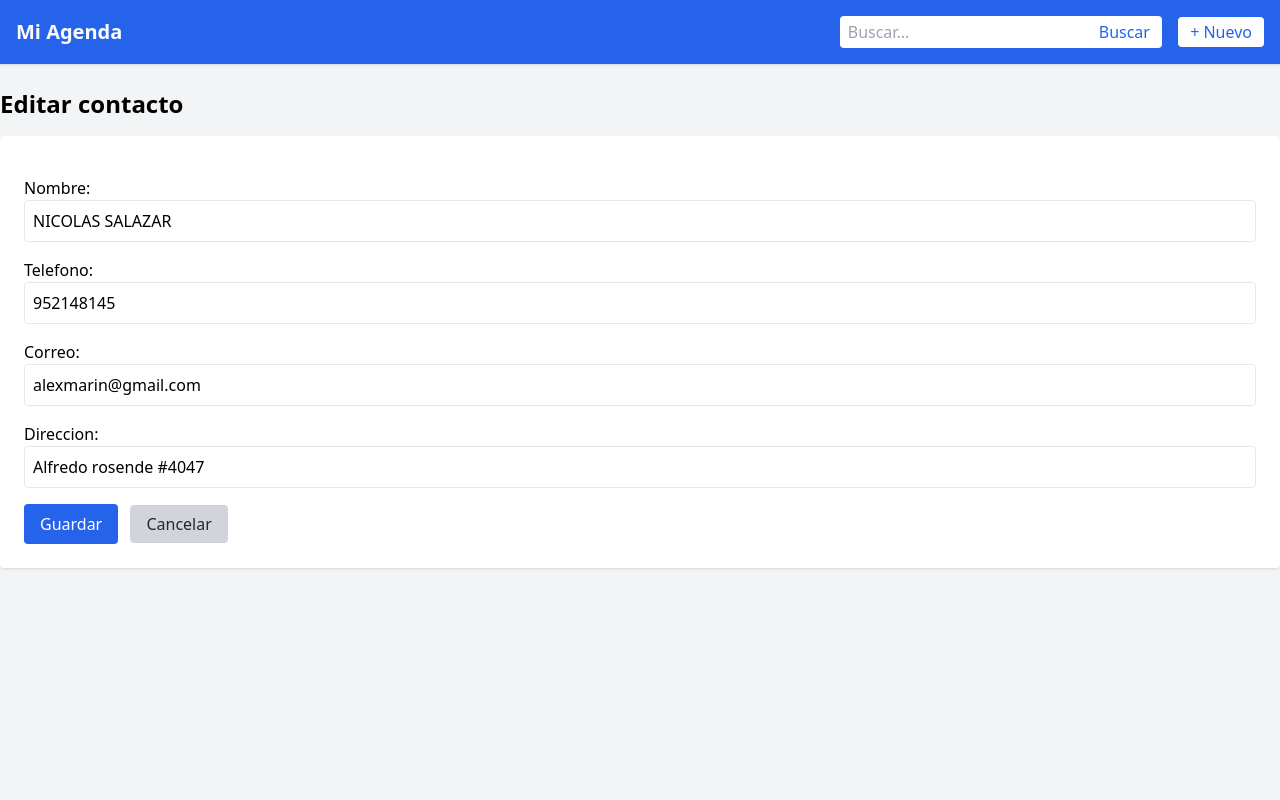
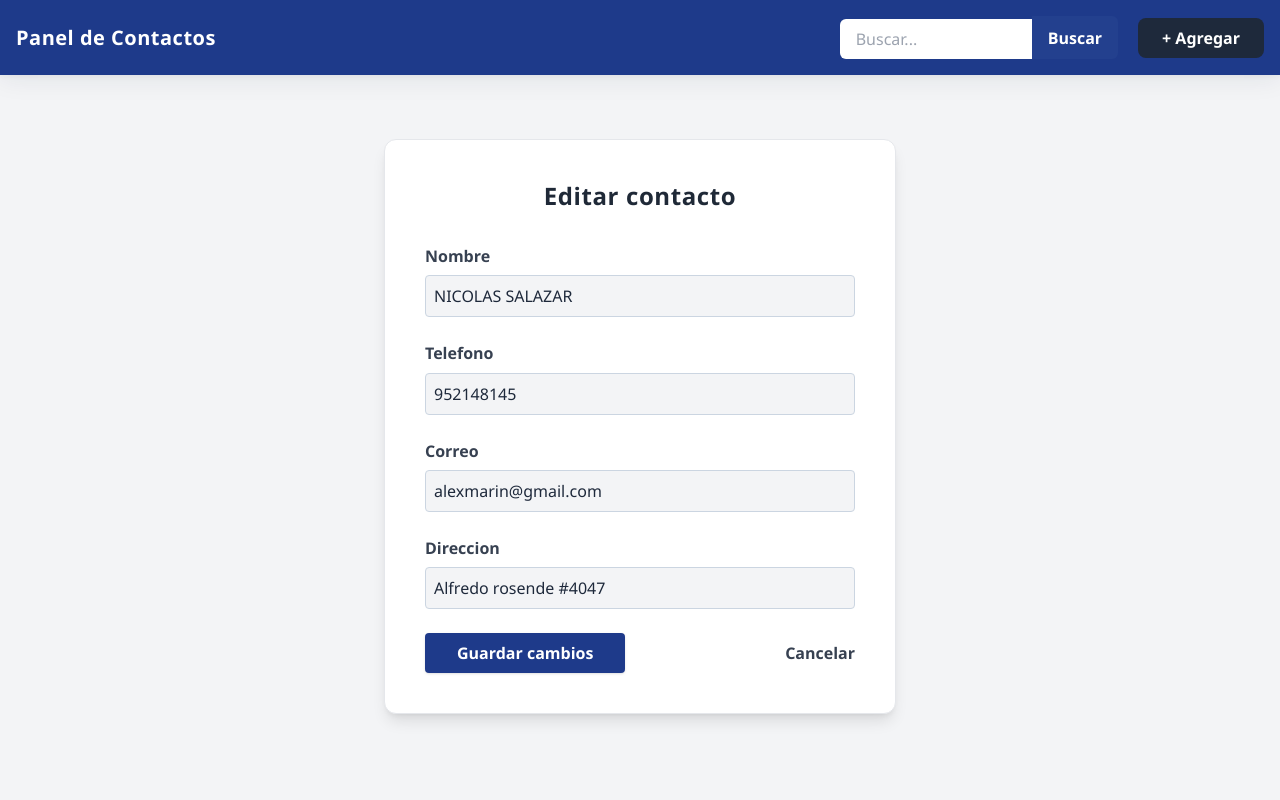
Before and after one commit to Benja0101/Evaluacion_01_Backend, a Django app: page /editar/6/ in a window 1280 px wide. Run offline with Django 5.2, Linux system fonts and the light colour scheme; data comes from the database, SQL or seed files in the repository; both versions use the stored data as it was after the commit; some libraries are stand-ins or nearby versions.

Commit message:
cambios de modernizacion

```diff
--- a/lista/templates/lista/base.html
+++ b/lista/templates/lista/base.html
@@ -4,24 +4,62 @@
     <meta charset="UTF-8">
     <meta name="viewport" content="width=device-width, initial-scale=1.0">
     <title>{% block title %}Agenda{% endblock %}</title>
-    <script src="https://cdn.tailwindcss.com"></script>
+        <script src="https://cdn.tailwindcss.com"></script>
+        <style>
+            body {
+                font-family: 'Segoe UI', 'Roboto', 'Arial', sans-serif;
+                background: #f1f5f9;
+            }
+            .admin-shadow {
+                box-shadow: 0 4px 24px 0 rgba(30,41,59,0.08), 0 1.5px 4px 0 rgba(30,41,59,0.04);
+            }
+            .admin-card {
+                background: #fff;
+                border-radius: 1rem;
+                border: 1.5px solid #e5e7eb;
+                box-shadow: 0 2px 8px 0 rgba(30,41,59,0.06);
+            }
+            .admin-title {
+                color: #1e293b;
+                font-weight: 700;
+                letter-spacing: 0.02em;
+            }
+            .admin-btn {
+                background: #1e293b;
+                color: #fff;
+                font-weight: 600;
+                border-radius: 0.5rem;
+                padding: 0.5rem 1.5rem;
+                transition: background 0.2s;
+            }
+            .admin-btn:hover {
+                background: #334155;
+            }
+            .admin-link {
+                color: #68696b;
+                font-weight: 500;
+            }
+            .admin-link:hover {
+                text-decoration: underline;
+            }
+        </style>
 </head>
 <body class="bg-gray-100 min-h-screen">
 
-    <nav class="bg-blue-600 text-white p-4 shadow">
+    <nav class="bg-blue-900 text-white p-4 admin-shadow">
         <div class="container mx-auto flex justify-between items-center">
-            <a href="{% url 'lista_contactos' %}" class="font-bold text-xl">Mi Agenda</a>
-            <div>
-                <form class="inline-flex" method="get" action="{% url 'lista_contactos' %}">
-                    <input type="text" name="q" placeholder="Buscar..." class="px-2 py-1 rounded-l">
-                    <button type="submit" class="bg-white text-blue-600 px-3 py-1 rounded-r">Buscar</button>
+            <a href="{% url 'lista_contactos' %}" class="font-bold text-xl tracking-wide">Panel de Contactos</a>
+            <div class="flex items-center gap-2">
+                <form class="flex" method="get" action="{% url 'lista_contactos' %}">
+                    <input type="text" name="q" placeholder="Buscar..." class="rounded-l-md px-4 py-2 border-none focus:outline-none focus:ring-0 text-gray-800 bg-white w-48" style="border-top-right-radius:0;border-bottom-right-radius:0;">
+                    <button type="submit" class="rounded-r-md px-4 py-2 font-semibold bg-[#23408e] text-white border-none hover:bg-[#19306b] transition" style="border-top-left-radius:0;border-bottom-left-radius:0;">Buscar</button>
                 </form>
-                <a href="{% url 'agregar_contacto' %}" class="ml-3 bg-white text-blue-600 px-3 py-1 rounded hover:bg-gray-100">+ Nuevo</a>
+                <a href="{% url 'agregar_contacto' %}" class="ml-3 admin-btn">+ Agregar</a>
             </div>
         </div>
     </nav>
 
-    <div class="container mx-auto mt-6">
+    <div class="container mx-auto mt-8">
         {% block content %}{% endblock %}
     </div>
 
--- a/lista/templates/lista/formulario.html
+++ b/lista/templates/lista/formulario.html
@@ -2,22 +2,43 @@
 {% block title %}{% if form.instance.pk %}Editar{% else %}Nuevo{% endif %} Contacto{% endblock %}
 
 {% block content %}
-<h1 class="text-2xl font-bold mb-4">{% if form.instance.pk %}Editar{% else %}Agregar{% endif %} contacto</h1>
-
-<form method="post" class="bg-white p-6 rounded shadow space-y-4">
+<div class="flex justify-center items-center min-h-[70vh] bg-gray-100 py-8">
+    <div class="w-full max-w-lg bg-white rounded-xl shadow-lg p-10 border border-gray-200">
+        <h1 class="text-2xl font-bold text-gray-800 mb-8 text-center tracking-wide">Editar contacto</h1>
+        <form method="post" class="space-y-6">
             {% csrf_token %}
             {% for field in form %}
             <div>
-        {{ field.label_tag }}
+                <label class="block text-gray-700 font-semibold mb-1">{{ field.label }}</label>
                 {{ field }}
                 {% for error in field.errors %}
-        <p class="text-red-600 text-sm">{{ error }}</p>
+                <p class="text-red-600 text-xs italic mt-1">{{ error }}</p>
                 {% endfor %}
             </div>
             {% endfor %}
-    <div class="space-x-2">
-        <button type="submit" class="bg-blue-600 text-white px-4 py-2 rounded hover:bg-blue-700">Guardar</button>
-        <a href="{% url 'lista_contactos' %}" class="bg-gray-300 text-gray-800 px-4 py-2 rounded hover:bg-gray-400">Cancelar</a>
+            <div class="flex justify-between items-center mt-8">
+                <button type="submit" class="bg-blue-900 hover:bg-blue-800 text-white font-semibold py-2 px-8 rounded shadow transition-all duration-200">Guardar cambios</button>
+                <a href="{% url 'lista_contactos' %}" class="text-gray-700 hover:underline font-semibold">Cancelar</a>
             </div>
         </form>
+    </div>
+</div>
+<style>
+    input, select, textarea {
+        border: 1.5px solid #cbd5e1;
+        border-radius: 0.5rem;
+        padding: 0.75rem 1rem;
+        width: 100%;
+        font-size: 1rem;
+        background: #f3f4f6;
+        color: #1e293b;
+        transition: border 0.2s, box-shadow 0.2s;
+        margin-top: 0.2rem;
+    }
+    input:focus, select:focus, textarea:focus {
+        border-color: #1e3a8a;
+        outline: none;
+        box-shadow: 0 0 0 2px #a5b4fc;
+    }
+</style>
 {% endblock %}
```
Also changed, not shown: lista/templates/lista/agregar.html (+47 -7 lines), lista/templates/lista/confirmar_eliminar.html (deleted, +0 -12 lines), lista/templates/lista/detalle.html (+15 -8 lines), lista/templates/lista/lista.html (+16 -13 lines), db.sqlite3. Lines whose indentation alone changed are shown as unchanged.
